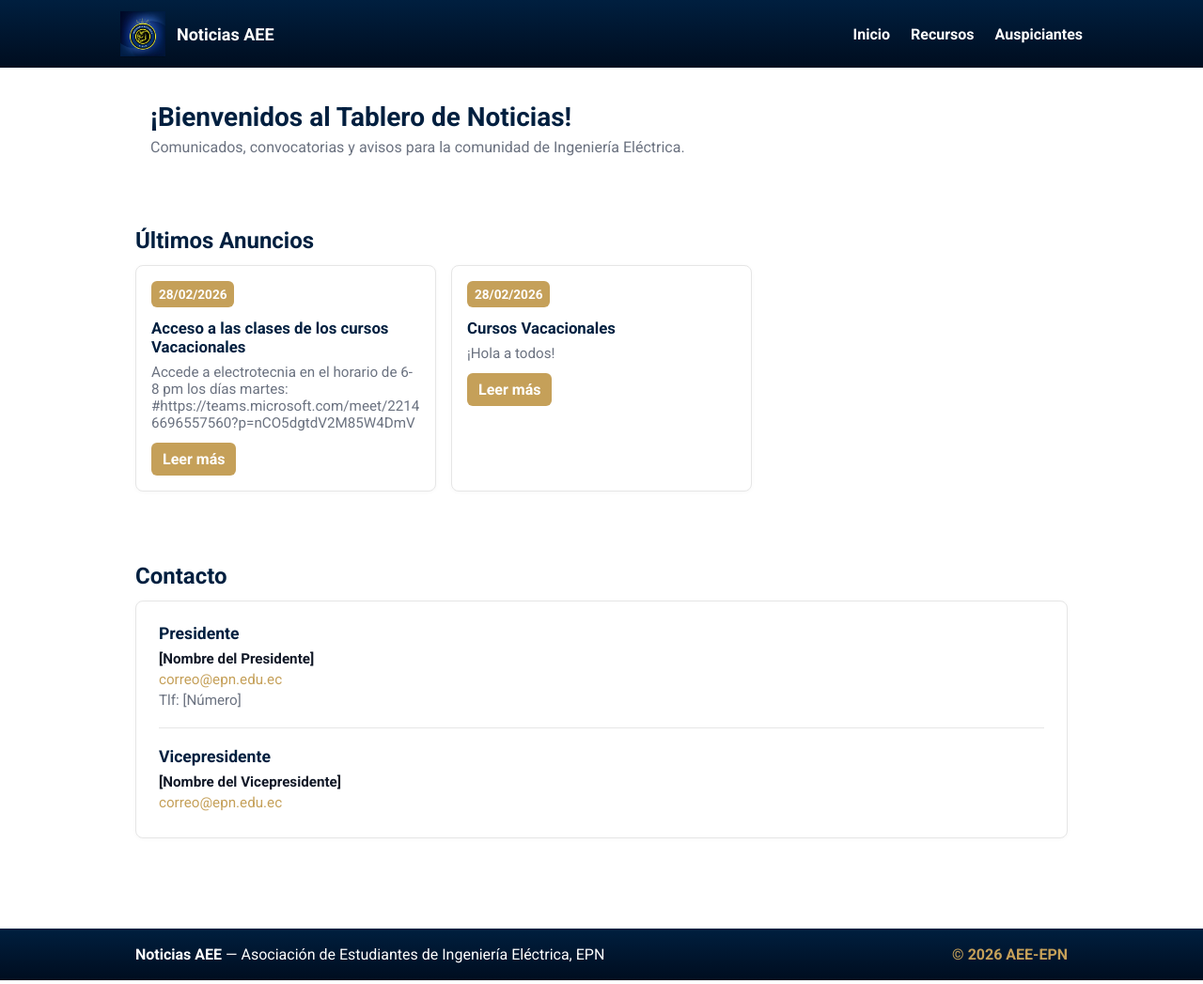
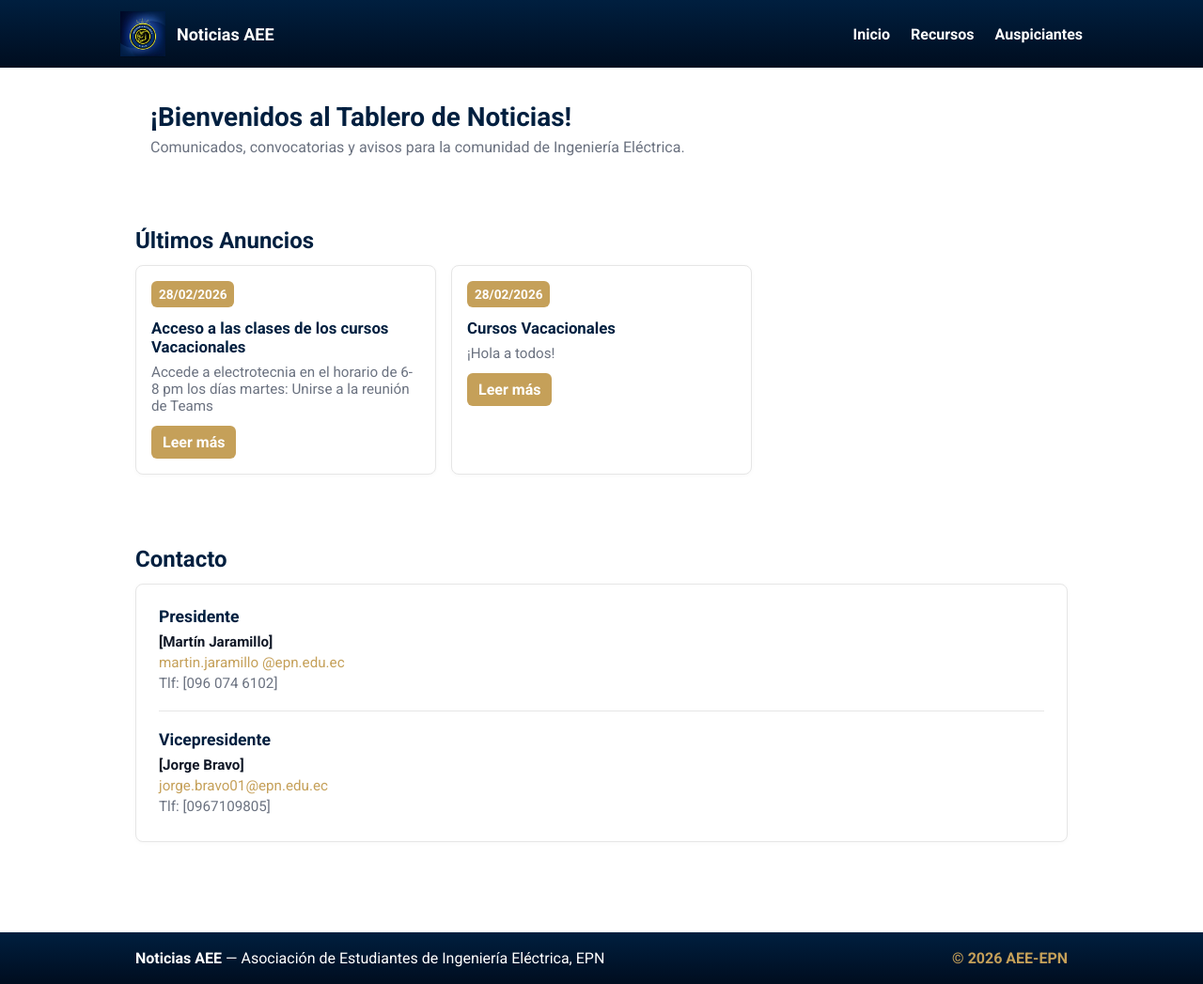
Before and after one commit to AEE-EPN/AEE-EPN.github.io, a Jekyll site: the page built from index.md, in a window 1280 px wide. Shown: the whole page at 94% size. Built offline with Jekyll 4.4.1, drawn with Linux system fonts in a browser that asks for light colours; our own code applies the rules of GitHub Pages for plain Markdown files.

Commit message:
Actualización 6

```diff
--- a/_layouts/home.html
+++ b/_layouts/home.html
@@ -36,15 +36,16 @@ layout: default
   <div class="contact-card card">
     <div class="contact-person">
       <h4>Presidente</h4>
-      <p class="name">[Nombre del Presidente]</p>
-      <p class="email"><a href="mailto:correo@epn.edu.ec">correo@epn.edu.ec</a></p>
-      <p class="phone">Tlf: [Número]</p>
+      <p class="name">[Martín Jaramillo]</p>
+      <p class="email"><a href="mailto:correo@epn.edu.ec">martin.jaramillo @epn.edu.ec</a></p>
+      <p class="phone">Tlf: [096 074 6102]</p>
     </div>
     <hr class="contact-divider">
     <div class="contact-person">
       <h4>Vicepresidente</h4>
-      <p class="name">[Nombre del Vicepresidente]</p>
-      <p class="email"><a href="mailto:correo@epn.edu.ec">correo@epn.edu.ec</a></p>
+      <p class="name">[Jorge Bravo]</p>
+      <p class="email"><a href="mailto:correo@epn.edu.ec">jorge.bravo01@epn.edu.ec</a></p>
+      <p class="phone">Tlf: [0967109805]</p>
     </div>
   </div>
 </section>
--- a/_posts/2026-03-1-links para las clases de prueba.md
+++ b/_posts/2026-03-1-links para las clases de prueba.md
@@ -6,4 +6,4 @@ categories: eventos comunicados
 ---
 
 Accede a electrotecnia en el horario de 6-8 pm los días martes:
-#https://teams.microsoft.com/meet/22146696557560?p=nCO5dgtdV2M85W4DmV
+[Unirse a la reunión de Teams](https://teams.microsoft.com/meet/22146696557560?p=nCO5dgtdV2M85W4DmV)
```
